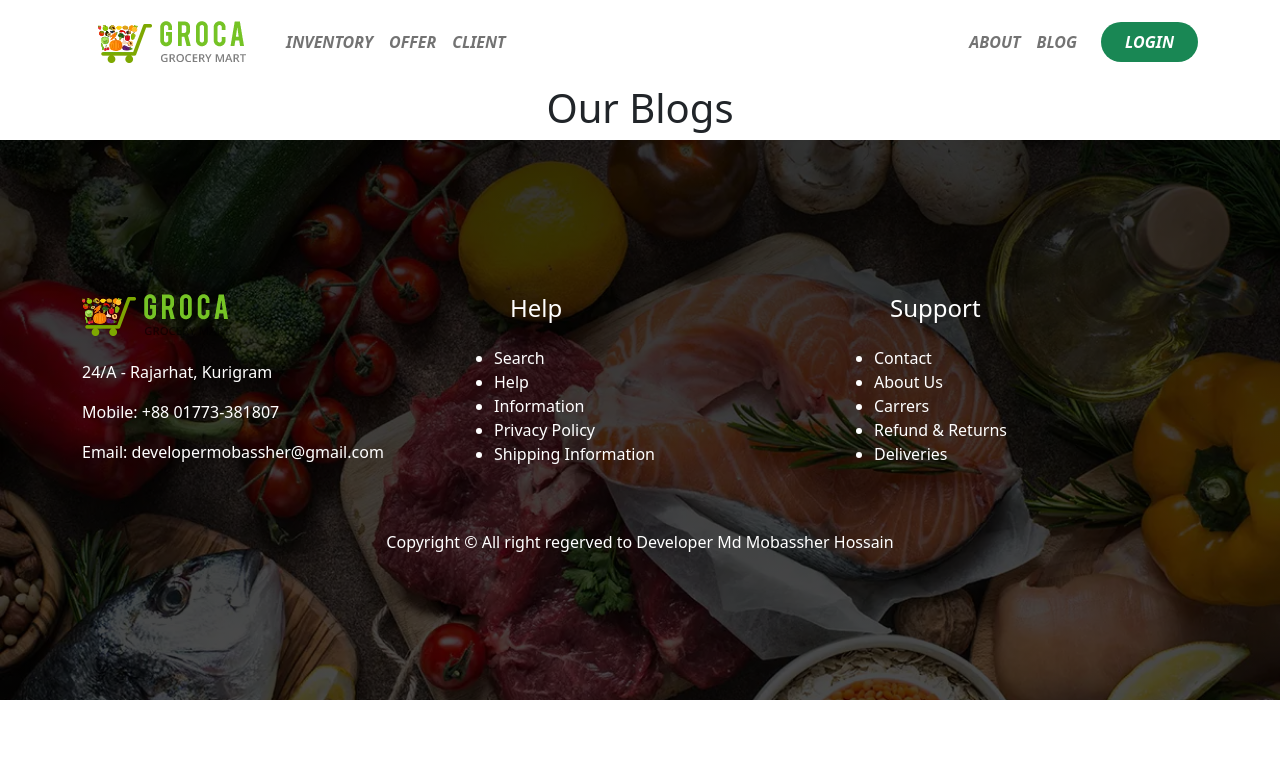
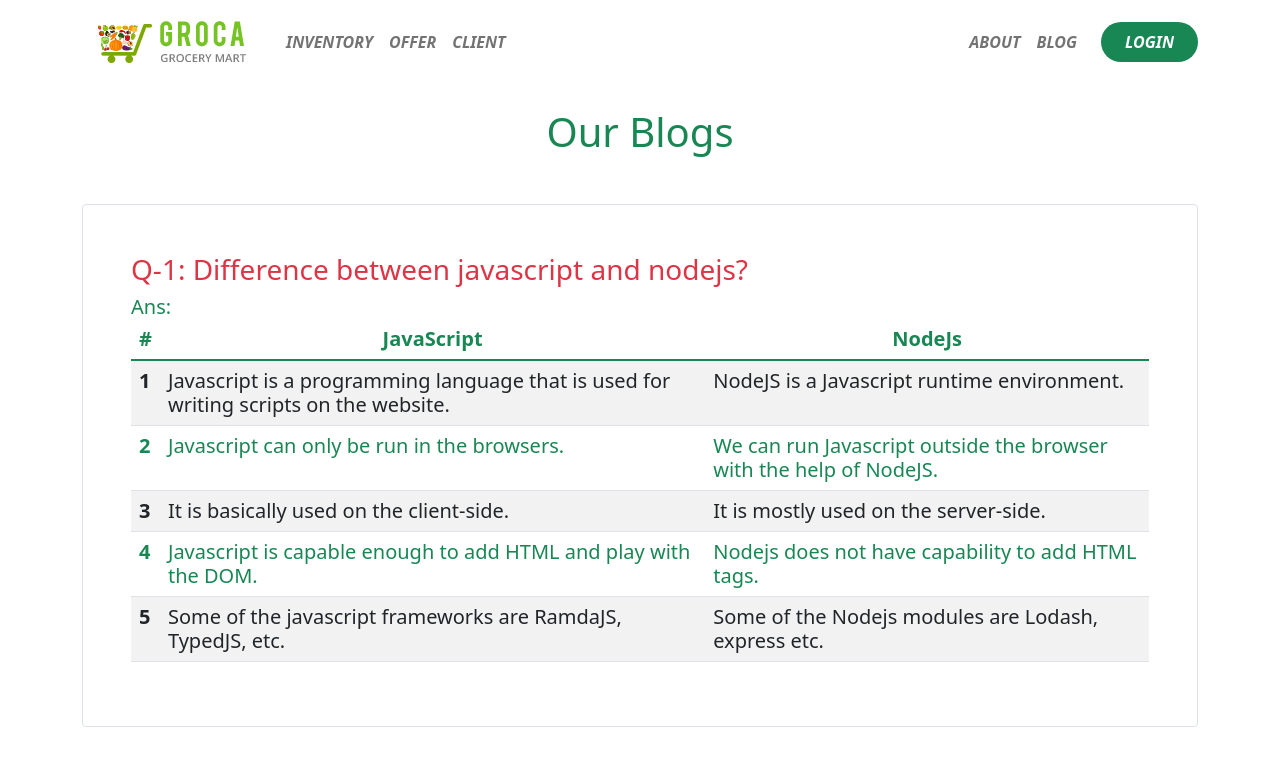
Before and after one commit to Md-Mobassher/Grocery-management-client, a React (Create React App) app: page /blog in a window 1280 px wide. Shown: the top 774 px of the page. Built offline with nearby package versions, Linux system fonts and the light colour scheme; no server answers.

Commit message:
Blog page added

```diff
--- a/src/Pages/AddItem/AddItems.js
+++ b/src/Pages/AddItem/AddItems.js
@@ -26,7 +26,7 @@ const AddItems = () => {
     return (
 
          <div className='w-50 mx-auto mb-5 mt-4'>
-          <h1 className='text-center text-success mb-4'>Add Items Here</h1>
+          <h1 className='text-center text-success mb-4'>Add Item Here</h1>
             <form className='d-flex flex-column' onSubmit={handleSubmit(onSubmit)}>
                 <input className='mb-3 p-1 ps-2 rounded' placeholder='Name' {...register("name", { required: true, maxLength: 20 })} />
                 <input className='mb-3 p-1 ps-2 rounded' placeholder='Price' type="number" {...register("price")} />
--- a/src/Pages/Blog/Blog.js
+++ b/src/Pages/Blog/Blog.js
@@ -2,8 +2,122 @@ import React from 'react';
 
 const Blog = () => {
     return (
-        <div>
-            <h1 className='text-center'>Our Blogs</h1>
+        <div className='container mt-4 mb-5'>
+            <h1 className='text-center text-success mb-5'>Our Blogs</h1>
+            <div>
+                <div className='my-5 border rounded p-5'>
+                    <h3 className='text-danger'>Q-1: Difference between javascript and nodejs?</h3>
+                    <h5 className='text-success'>Ans:
+                    <table class="table table-striped text-success">
+                        <thead>
+                            <tr>
+                            <th scope="col-1">#</th>
+                            <th className='text-center' scope="col">JavaScript</th>
+                            <th className='text-center' scope="col">NodeJs</th>
+                            </tr>
+                        </thead>
+                        <tbody>
+                            <tr>
+                                <th scope="row">1</th>
+                                <td>Javascript is a programming language that is used for writing scripts on the website. </td>
+                                <td>NodeJS is a Javascript runtime environment.</td>
+                            </tr>
+                            <tr>
+                                <th scope="row">2</th>
+                                <td>Javascript can only be run in the browsers.</td>
+                                <td>We can run Javascript outside the browser with the help of NodeJS.</td>
+                            </tr>
+                            <tr>
+                                <th scope="row">3</th>
+                                <td>It is basically used on the client-side.</td>
+                                <td>It is mostly used on the server-side.</td>
+                            </tr>
+                            <tr>
+                                <th scope="row">4</th>
+                                <td>Javascript is capable enough to add HTML and play with the DOM.</td>
+                                <td>Nodejs does not have capability to add HTML tags.</td>
+                            </tr>
+                            <tr>
+                                <th scope="row">5</th>
+                                <td>Some of the javascript frameworks are RamdaJS, TypedJS, etc.</td>
+                                <td>Some of the Nodejs modules are Lodash, express etc.</td>
+                            </tr>
+
+                        </tbody>
+                        </table>
+                    </h5>
+                </div>
+                <div className='my-5 border rounded p-5'>
+                    <h3 className='text-danger'>Q-2: When should you use nodejs and when should we use mongodb?</h3>
+                    <h5 className='text-success'>Ans: <br />
+                    <span className='text-warning'>When should we use Nodejs?</span>
+                          <br />
+
+                         Any project needs a programming environment and a runtime library that offers you basic programming tools/support and can compile and/or interpret your code. Nodejs is such as tool for the Javascript programming language. There are other similar tools for other languages such as Python, Java, PHP, C#, C++, Go, etc...
+                    <br />
+                        So, if you want to write some kind of stand-alone program or server in Javascript, then you can use nodejs for it.
+
+                    <br /><br />
+                        <span className='text-warning'>When should we use MongoDB?</span>
+                        <br />
+                        If your application needs the ability to persistently store data in a way that you can efficiently query or update it later, then you would typically use some form of database. There are dozens of popular databases. MongoDB is one such database. MariaDB, MySql, CouchDB, DynamoDB (on AWS), Postgres are examples of other databases. Different databases have different strengths (things they are best at) and different ways of using them so it's a whole different question to choose the right/best database for what you're doing. </h5>
+                </div>
+                <div className='mb-5 border rounded p-5'>
+                    <h3 className='text-danger'>Q-3: Differences between sql and nosql databases?</h3>
+                    <h5 className='text-success'>Ans:
+                    <table class="table table-striped text-success">
+                        <thead>
+                            <tr>
+                            <th scope="col-1">#</th>
+                            <th className='text-center' scope="col">SQL</th>
+                            <th className='text-center' scope="col">NoSQL</th>
+                            </tr>
+                        </thead>
+                          <tbody>
+                            <tr>
+                                <th scope="row">1</th>
+                                <td>RELATIONAL DATABASE MANAGEMENT SYSTEM (RDBMS) </td>
+                                <td>Non-relational or distributed database system.</td>
+                            </tr>
+                            <tr>
+                                <th scope="row">2</th>
+                                <td>These databases have fixed or static or predefined schema</td>
+                                <td>They have dynamic schema</td>
+                            </tr>
+                            <tr>
+                                <th scope="row">3</th>
+                                <td>These databases are not suited for hierarchical data storage.</td>
+                                <td>These databases are best suited for hierarchical data storage.</td>
+                            </tr>
+                            <tr>
+                                <th scope="row">4</th>
+                                <td>These databases are best suited for complex queries.</td>
+                                <td>These databases are not so good for complex queries.</td>
+                            </tr>
+                            <tr>
+                                <th scope="row">5</th>
+                                <td>Vertically Scalable.</td>
+                                <td>Horizontally scalable.</td>
+                            </tr>
+
+                          </tbody>
+                        </table>
+                     </h5>
+                </div>
+                <div className='mb-5 border rounded p-5'>
+                    <h3 className='text-danger'>Q-4: What is the purpose of jwt and how does it works?</h3>
+                    <h5 className='text-success'>Ans: <br />
+                        <span className='text-warning'>What is the purpose of jwt?</span> <br />
+                        JWT, or JSON Web Token, is an open standard used to share security information between two parties — a client and a server. Each JWT contains encoded JSON objects, including a set of claims. JWTs are signed using a cryptographic algorithm to ensure that the claims cannot be altered after the token is issued.
+                        <br /><br />
+                        <span className='text-warning'>How does it works?</span><br />
+                        JWTs differ from other web tokens in that they contain a set of claims. Claims are used to transmit information between two parties. What these claims are depends on the use case at hand. For example, a claim may assert who issued the token, how long it is valid for, or what permissions the client has been granted.
+                        <br />
+                        A JWT is a string made up of three parts, separated by dots (.), and serialized using base64. In the most common serialization format, compact serialization, the JWT looks something like this: xxxxx.yyyyy.zzzzz.
+
+                    </h5>
+                </div>
+            </div>
         </div>
     );
 };
--- a/src/Pages/Home/Banner/Banner.js
+++ b/src/Pages/Home/Banner/Banner.js
@@ -20,7 +20,7 @@ const Banner = () => {
                             <h1 className='text-success fw-bold fst-italic mt-3'>ORGANIC</h1>
                             <h1 className='text-success fw-bold fst-italic mb-3'>VEGETABLES</h1>
                             <h3 className='fs-4 mb-4'>Small changes big difference</h3>
-                            <Button  as={Link} to='/inventory' className='px-5 py-2 mt-3 rounded-pill fs-5' variant="success" type="submit">
+                            <Button  as={Link} to='/manage' className='px-5 py-2 mt-3 rounded-pill fs-5' variant="success" type="submit">
                                 Shop Now
                             </Button>
                        </div>
@@ -33,7 +33,7 @@ const Banner = () => {
                             <h1 className='text-danger fw-bold fst-italic mt-2'>VEGETABLES 100%</h1>
                             <h1 className='text-danger fw-bold fst-italic mb-3'>ORGANIC</h1>
                             <h3 className='fs-4 mb-4'>Save up to 50% OFF</h3>
-                            <Button  as={Link} to='/inventory' className='px-5 py-2 mt-3 rounded-pill fs-5' variant="danger" type="submit">
+                            <Button  as={Link} to='/manage' className='px-5 py-2 mt-3 rounded-pill fs-5' variant="danger" type="submit">
                                 Shop Now
                             </Button>
                        </div>
@@ -46,7 +46,7 @@ const Banner = () => {
                             <h1 className='text-warning fw-bold fst-italic mt-3'>GROCERY</h1>
                             <h1 className='text-warning fw-bold fst-italic mb-3'>SHOPPING</h1>
                             <h3 className='fs-4 mb-4'>Save up to 40% OFF</h3>
-                            <Button  as={Link} to='/inventory' className='px-5 py-2  mt-3 rounded-pill fs-5' variant="warning" type="submit">
+                            <Button  as={Link} to='/manage' className='px-5 py-2  mt-3 rounded-pill fs-5' variant="warning" type="submit">
                                 Shop Now
                             </Button>
                        </div>
--- a/src/Pages/Home/Inventory/Inventory.js
+++ b/src/Pages/Home/Inventory/Inventory.js
@@ -26,6 +26,9 @@ const Inventory = ({inventory}) => {
                 <Button onClick={() => navigateToInventoryDetail(_id)} variant="success" className='px-5 py-2 mt-2 rounded-pill fs-5 bg-success text-white border-0 '>
                     Manage Stock</Button>
             </div>
+            <div>
+
+            </div>
         </div>
     );
 };
```
Also changed, not shown: src/Pages/Home/Inventories/Inventories.js (+7 -0 lines), src/Pages/InventoryDetails/InventoryDetails.js (+6 -2 lines), src/Pages/ManageItems/ManageItems.js (+13 -2 lines), src/Pages/Shared/Header/Header.js (+5 -2 lines).
